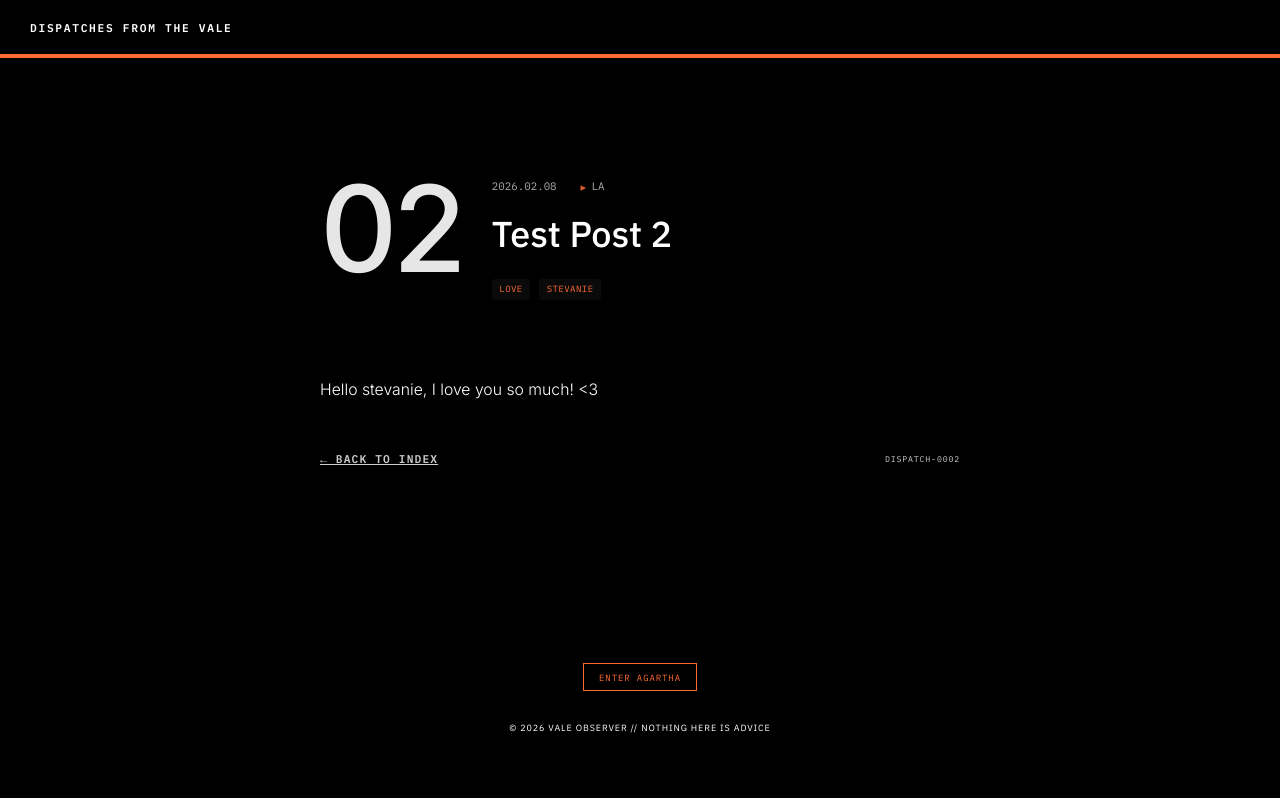
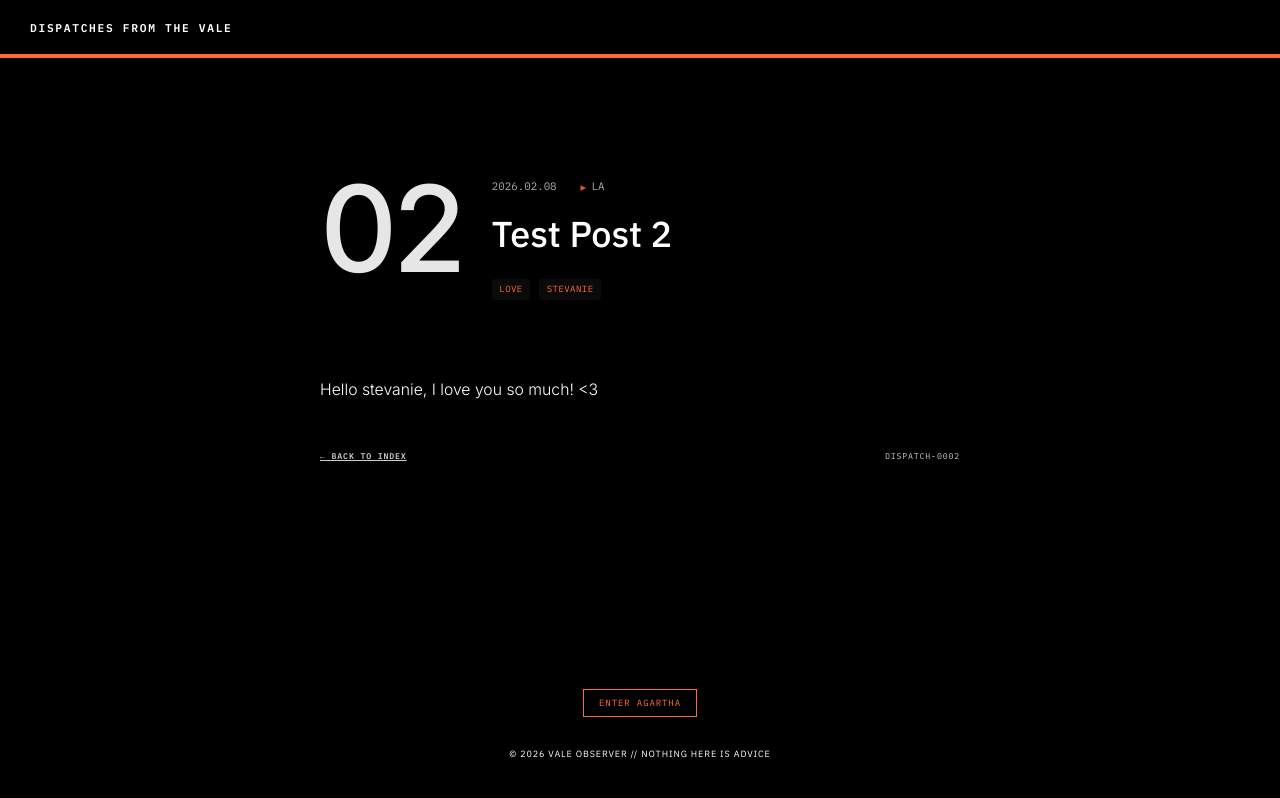
Before and after one commit to valeobserver/dispatches-from-the-vale, a Jekyll site: the page built from _posts/2026-02-08-test-post-2.md, in a window 1280 px wide. Shown: the top 798 px of the page. Built offline with Jekyll 4.4.1, drawn with Linux system fonts in a browser that asks for light colours.

Commit message:
Update post.html

```diff
--- a/_layouts/post.html
+++ b/_layouts/post.html
@@ -97,6 +97,7 @@ layout: default
   .post-footer {
     max-width: 700px;
     margin-top: 3rem;
+    margin-bottom: 2rem;
     display: flex;
     justify-content: space-between;
     align-items: center;
@@ -109,6 +110,7 @@ layout: default
     color: var(--fg-dim);
     text-align: center;
     text-transform: uppercase;
+    font-size: 0.55rem;
     letter-spacing: 0.1em;
     font-weight: 600;
   }
```
